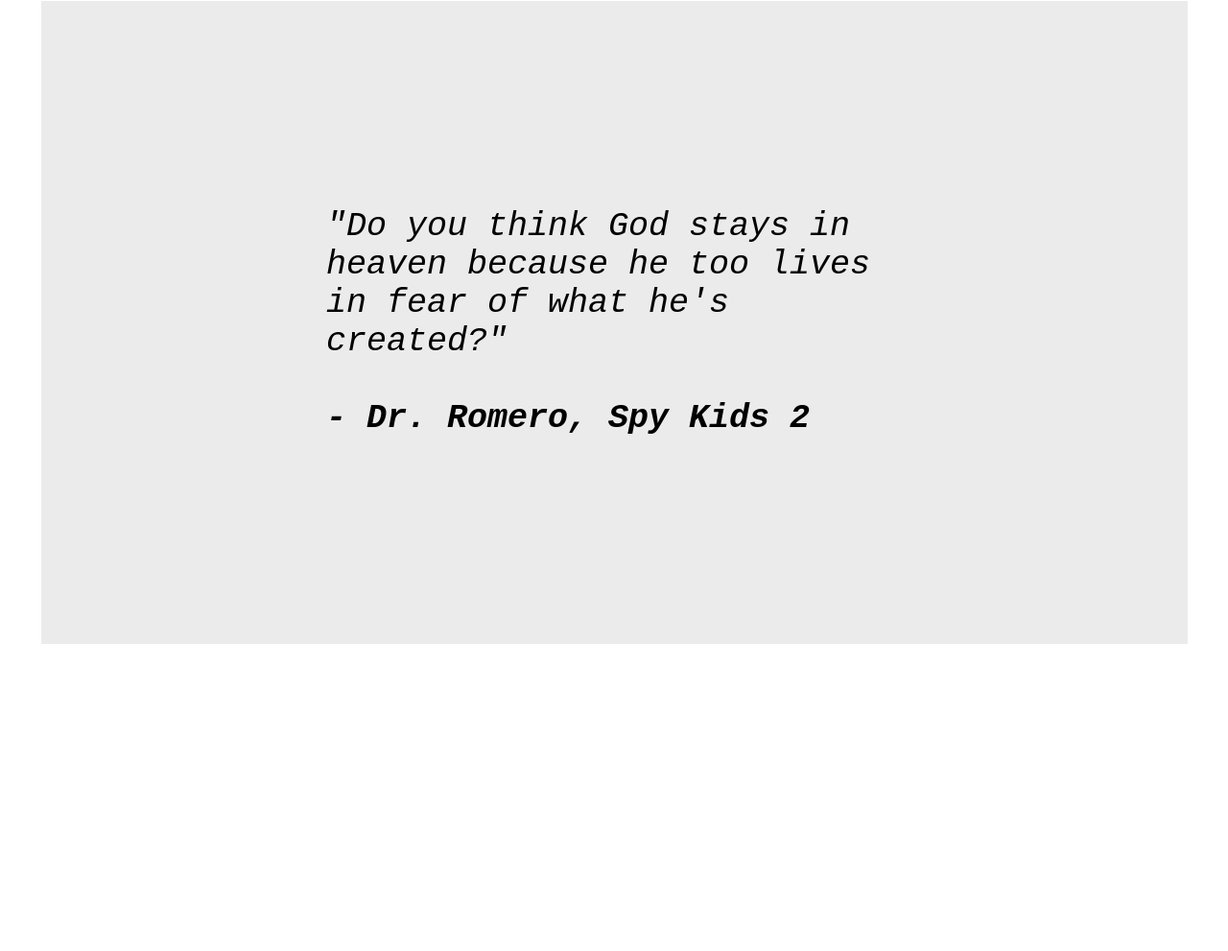
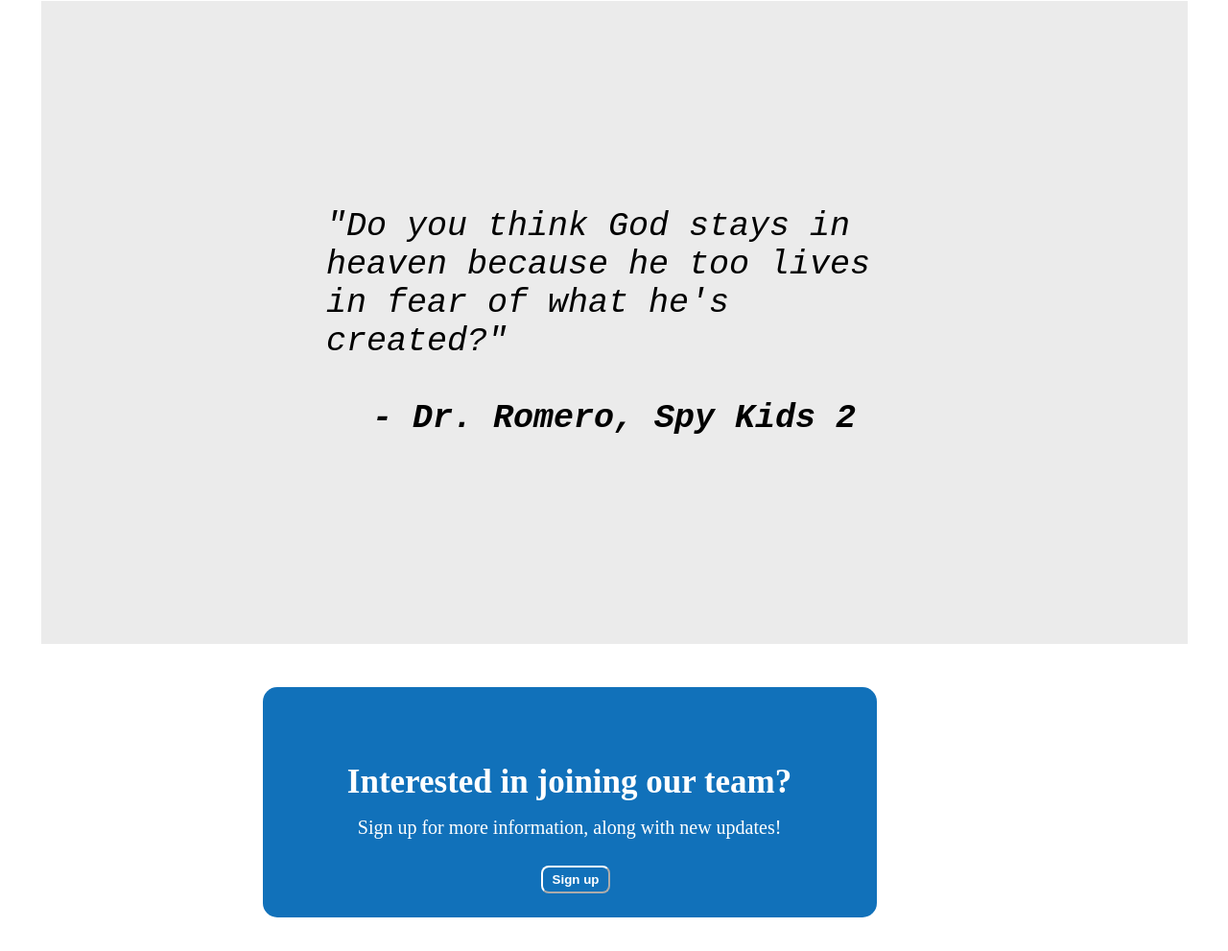
Before and after one commit to bellgreenb/Project-Landing-Page, a plain HTML site: page index.html in a window 1280 px wide. Shown: the part 1032-2023 px from the top of the page at 96% size. Drawn offline with Linux system fonts and the light colour scheme.

Commit message:
finish box3 and sign up button

```diff
--- a/index.html
+++ b/index.html
@@ -7,11 +7,11 @@
     </head>
 
     <body>
-        <h1 id="header"><div id="great">Isnt this great?</div></h1>
+        <h1 id="header"><div id="great">Isnt this great? <div id="links"><a  href="#"> link one </a> <a href="#" >link two </a> <a href="#"> link three</a></div></div></h1>
         <div id = "mastersnake">
         <div id="box1">
         <h3>Some stuff about Python</h3>
-        <p id="python">Python is a user friendly, open source programming language that has a variety of different uses. With a similar appearance to pseudocode, Python is easy to both plan out and code with its user friendly design. There are a variety of applications python can be used for, like in databases for example. <button type = "radio"><a href ="https://www.python.org/"><strong>Click here to learn more</a></button></strong></a></button></p> </div>
+        <p id="python">Python is a user friendly, open source programming language that has a variety of different uses. With a similar appearance to pseudocode, Python is easy to both plan out and code with its user friendly design. There are a variety of applications python can be used for, like in databases for example. <button id="button-one"type = "radio" id="button1"><a href ="https://www.python.org/"><strong>Click here to learn more</a></button></strong></a></button></p> </div>
         <img id="snake" src="https://cdn.pixabay.com/photo/2014/11/23/21/22/snake-543243__480.jpg" alt="a green colored python wrapped around a stick"></div>
 
         <div id="box2">
@@ -32,6 +32,10 @@
         <div id="box3">
         <p id="quote">"Do you think God stays in heaven because he too lives in fear of what he's created?"<br><br> <strong>- Dr. Romero, Spy Kids 2</strong></p>
 
+      <div id="mint"> <div id="interest"><h4 id="sign1">Interested in joining our team?</h4><p id="sign2">Sign up for more information, along with new updates!</p> </div></div>
+
+      <button type="radio" id="button-two"><b>Sign up</b></button>
+
     </body>
 
 </html>
--- a/style.css
+++ b/style.css
@@ -43,6 +43,16 @@ padding: 10px 16px;
 z-index: 9001; /*prevents transparency*/
 }
 
+#links {
+    font-size: 20px;
+    position: relative;
+    top: -30px;
+    right: 40px;
+    display: flex;
+    justify-content: flex-end;
+    gap: 20px;
+}
+
 h3 {
 font-size: 40px;
 }
@@ -52,7 +62,7 @@ a {
     color: white;
 }
 
-button {
+#button-one, #button-two {
     padding: 5px 10px;
     margin: 10px;
     border-radius: 8px;
@@ -60,8 +70,10 @@ button {
 
 }
 
-button:hover {
+#button-one:hover {
     background-color: purple;
+    padding: 8px 13px;
+    border-radius: 11px;
 }
 
 
@@ -133,5 +145,57 @@ button:hover {
 #quote {
     font-style: italic;
     font-family: monospace;
-    background-color: #EBEBEB;
+    position: absolute;
+    width: 600px;
+    height: 800px;
+    display: flex;
+    align-items: center;
+    display: flex;
+    flex-direction: column;
+    justify-content: center;
 }
+
+#interest {
+    display: flex;
+    flex-direction: column;
+    justify-content: center;
+    position: relative;
+    top: 500px;
+    width: 600px;
+    height: 200px;
+    flex-wrap: nowrap;
+    background-color: #1171ba;
+    color: white;
+    border-radius: 15px;
+    text-align: center;
+    padding: 20px;
+}
+
+#sign1 {
+   position: relative;
+   top: 10px;
+}
+
+#sign2 {
+    position: relative;
+    top: -40px;
+    font-size: 20px;
+}
+
+
+#button-two {
+    position: relative;
+    top: 580px;
+    left: -360px;
+    white-space: nowrap;
+    text-align: center;
+    color: white;
+    border-color: white;
+    border-width: 2px;
+}
+
+#button-two:hover {
+    background-color: white;
+    color: #1171ba;
+    border-color: #1171ba;
+}
```
